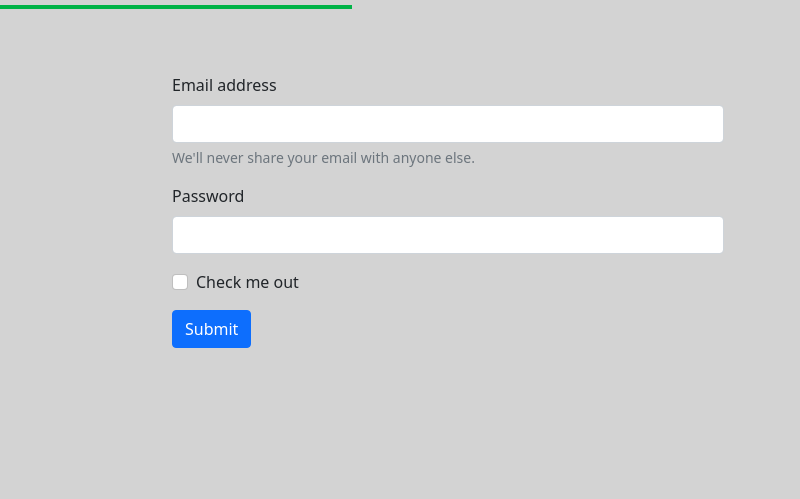
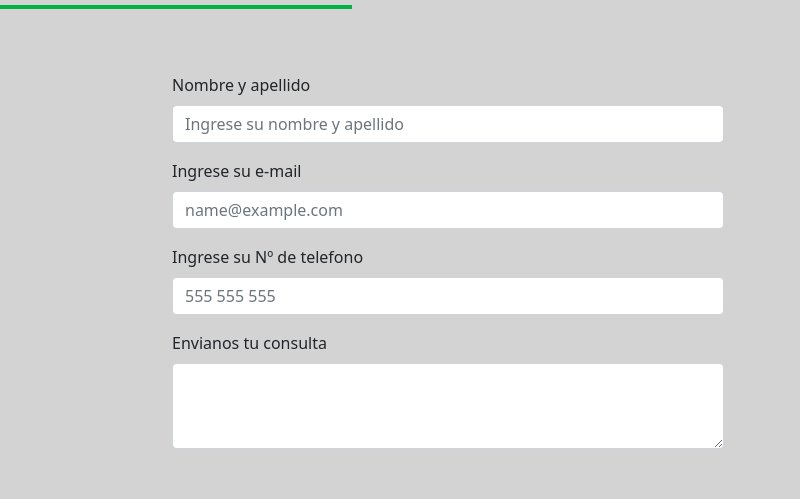
Before and after one commit to LJorsini/paginaZoologico, a plain HTML site: page index.html in a window 1280 px wide. Shown: the part 5892-6391 px from the top of the page, 480-1280 px from the left. Drawn offline with Linux system fonts and the light colour scheme.

Commit message:
se agrego el formulario de contacto

```diff
--- a/index.html
+++ b/index.html
@@ -298,28 +298,35 @@
         <h2 class="titulos-secciones text-center">Contacto</h2>
         <hr class="hr-titulos">
 
+        <!--Mapa-->
         <div class="row margin-body">
 
           <div class="col-md-6">
             <iframe src="https://www.google.com/maps/embed?pb=!1m18!1m12!1m3!1d2702.90039350428!2d-61.994845483090174!3d-30.71507959586806!2m3!1f0!2f0!3f0!3m2!1i1024!2i768!4f13.1!3m3!1m2!1s0x94350370b753ccf1%3A0x15b327b0ead75b15!2sParque%20Alvarado!5e0!3m2!1ses-419!2sar!4v1653346046268!5m2!1ses-419!2sar" width="400" height="400" style="border:0;" allowfullscreen="" loading="lazy" referrerpolicy="no-referrer-when-downgrade"></iframe>
           </div>
 
+          <!--Formulario de contacto-->
           <div class="col-md-6">
             <form>
               <div class="mb-3">
-                <label for="exampleInputEmail1" class="form-label">Email address</label>
-                <input type="email" class="form-control" id="exampleInputEmail1" aria-describedby="emailHelp">
-                <div id="emailHelp" class="form-text">We'll never share your email with anyone else.</div>
+                <label for="exampleFormControlInput1" class="form-label">Nombre y apellido</label>
+                <input type="text" class="form-control" id="exampleFormControlInput1" placeholder="Ingrese su nombre y apellido">
               </div>
+
               <div class="mb-3">
-                <label for="exampleInputPassword1" class="form-label">Password</label>
-                <input type="password" class="form-control" id="exampleInputPassword1">
+                <label for="exampleFormControlInput1" class="form-label">Ingrese su e-mail</label>
+                <input type="email" class="form-control" id="exampleFormControlInput1" placeholder="name@example.com">
               </div>
-              <div class="mb-3 form-check">
-                <input type="checkbox" class="form-check-input" id="exampleCheck1">
-                <label class="form-check-label" for="exampleCheck1">Check me out</label>
+
+              <div class="mb-3">
+                <label for="exampleFormControlInput1" class="form-label">Ingrese su Nº de telefono</label>
+                <input type="tel" class="form-control" id="exampleFormControlInput1" placeholder="555 555 555">
               </div>
-              <button type="submit" class="btn btn-primary">Submit</button>
+
+              <div class="mb-3">
+                <label for="exampleFormControlTextarea1" class="form-label">Envianos tu consulta</label>
+                <textarea class="form-control" id="exampleFormControlTextarea1" rows="3"></textarea>
+              </div>
             </form>
           </div>
 
```
